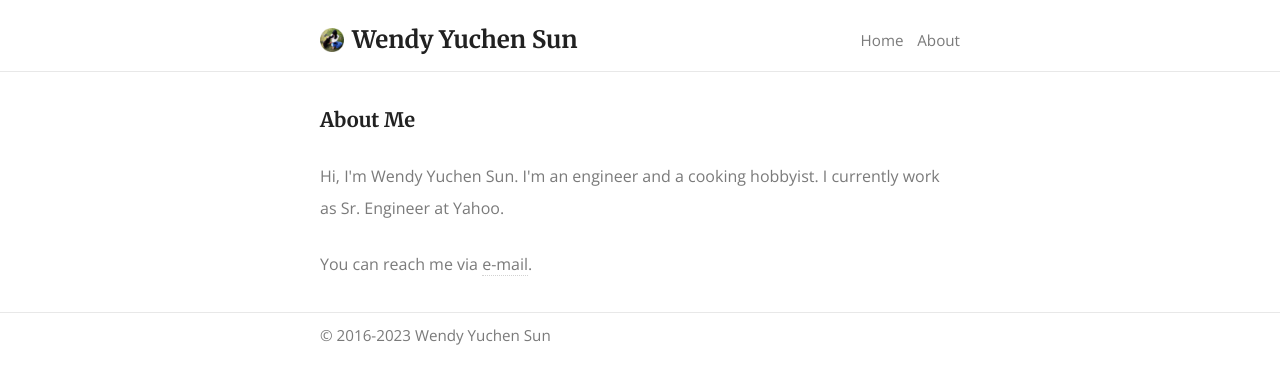
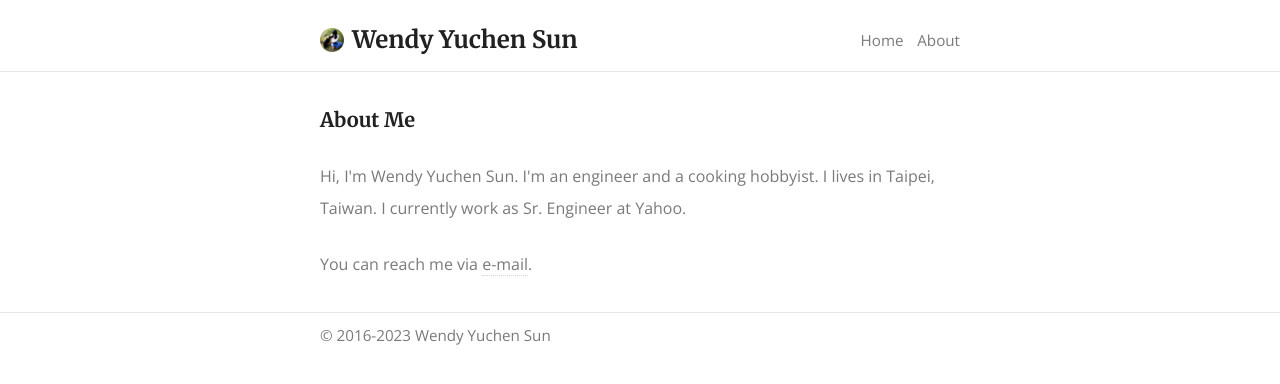
Before and after one commit to wendyyuchensun/wendyyuchensun.github.io, a Jekyll site: the page built from about/index.html, in a window 1280 px wide. Shown: the top 384 px of the page. Built offline with Jekyll 4.4.1, drawn with Linux system fonts in a browser that asks for light colours.

Commit message:
Update about

```diff
--- a/about/index.html
+++ b/about/index.html
@@ -5,6 +5,7 @@ layout: default
 <section>
   <p>
     Hi, I'm Wendy Yuchen Sun. I'm an engineer and a cooking hobbyist.
+    I lives in Taipei, Taiwan.
     I currently work as Sr. Engineer at Yahoo.
   </p>
   <p>
```
Also changed, not shown: _posts/2023-07-26-merge-with-mutate.md (added, +15 -0 lines).
